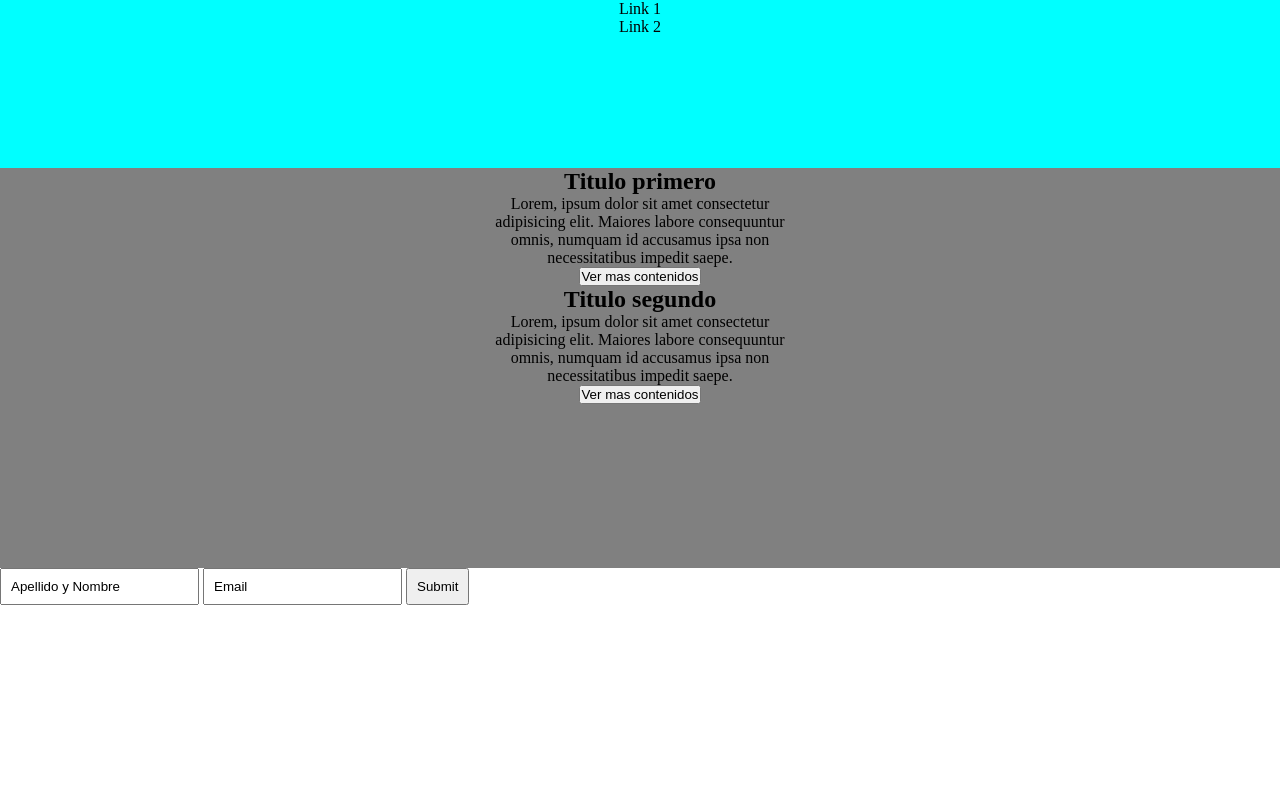
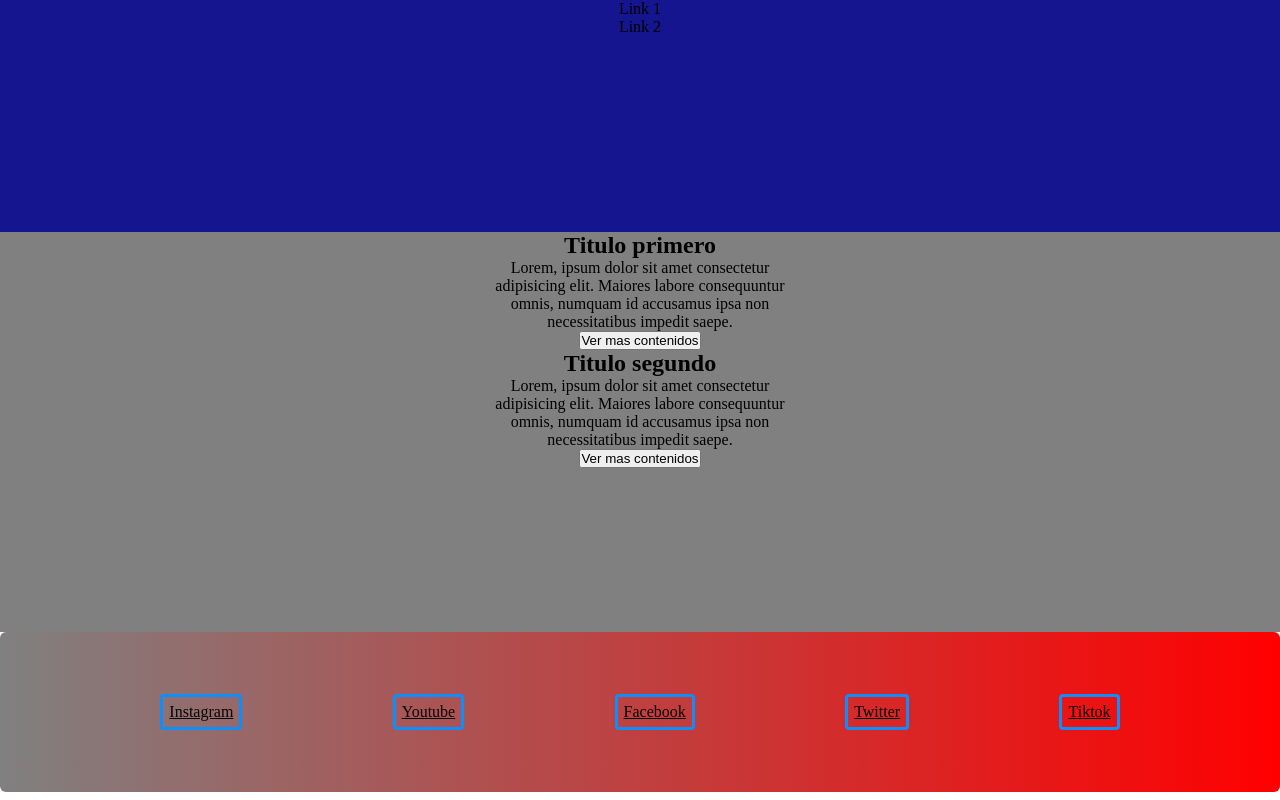
Before and after one commit to MarceloRoma95/Ac-Milan-Fan-Page-Roma-Marcelo-Aplicando-Sass, a website: page index.html in a window 1280 px wide. Drawn offline with Linux system fonts and the light colour scheme.

Commit message:
ultimando detalles

```diff
--- a/index.html
+++ b/index.html
@@ -37,10 +37,11 @@
         </div>
     </main>
     <footer>
-        <form action="#">
-            <input type="text" placeholder="Apellido y Nombre">
-            <input type="email" placeholder="Email">
-            <input type="submit">
+        <a href="https://www.instagram.com/acmilan/" target="_blank" role="button">Instagram</a>
+        <a href="https://www.youtube.com/c/ACMilan" target="_blank" role="button">Youtube</a>
+        <a href="https://www.facebook.com/ACMilan" target="_blank" role="button">Facebook</a>
+        <a href="https://twitter.com/acmilan" target="_blank" role="button">Twitter</a>
+        <a href="https://www.tiktok.com/@acmilan?lang=es" target="_blank" role="button">Tiktok</a>
         </form>
     </footer>
 </body>
--- a/scss/secciones/_footer.scss
+++ b/scss/secciones/_footer.scss
@@ -1,13 +1,26 @@
 footer{
-    form{
-        input{
-            padding: 9px;
-            &:focus{
-                background-color: blue;
+    display: flex;
+    flex-direction: row;
+    justify-content: space-evenly;
+    background-image: linear-gradient(to left, red, grey);
+    height: 20vh;
+    padding: 10px;
+    align-items: center;
+    border-radius: 6px;
+    margin: auto;
+        a{
+            border: 3px solid rgb(12, 142, 255);
+            padding: 6px;
+            list-style: none;
+            color: rgb(4, 4, 3);
+            border-radius: 4px;
+            font-family: 'Times New Roman', Times, serif;
+            &:hover{
+                background-color: rgb(84, 59, 197);
+                transition: 0.5s;
             }
-            &::placeholder{
-                color: black;
+            &::a{
+                color: rgb(243, 255, 5);
             }
         }
     }
-}
--- a/scss/secciones/_header.scss
+++ b/scss/secciones/_header.scss
@@ -1,6 +1,6 @@
 header{
-    background-color: aqua;
-    height: 21vh;
+    background-color: rgb(21, 21, 143);
+    height: 29vh;
     li{
         list-style: none;
         text-align: center;
```
Also changed, not shown: css/style.css.
